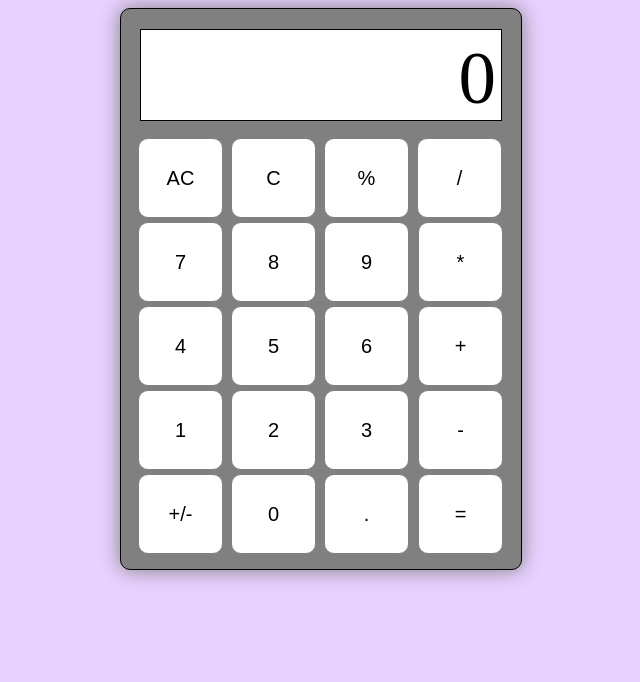
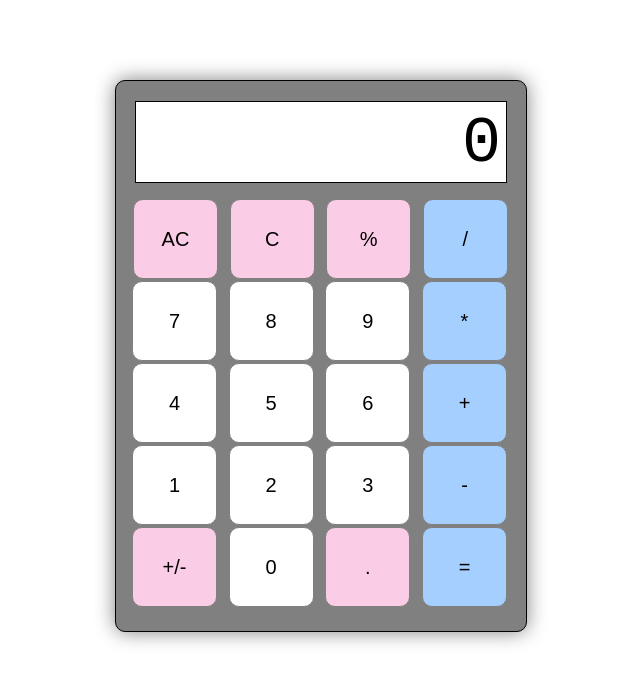
Before and after one commit to ashesx2/calculator, a plain HTML site: page index.html in a window 1280 px wide. Shown: the whole page, without its empty margins (319-959 px from the left). Drawn offline with Linux system fonts and the light colour scheme; a web font is replaced by a local one.

Commit message:
Change interface styling

```diff
--- a/index.html
+++ b/index.html
@@ -3,6 +3,8 @@
     <head>
         <title>Calculator</title>
         <link rel="stylesheet" href="styles.css">
+        <link rel="preconnect" href="https://fonts.gstatic.com">
+        <link href="https://fonts.googleapis.com/css2?family=PT+Mono&display=swap" rel="stylesheet">
     </head>
     <body>
         <div class="wrapper">
@@ -35,7 +37,7 @@
                         <button class="operator" id="multiply">*</button>
                         <button class="operator" id="add">+</button>
                         <button class="operator" id="subtract">-</button>
-                        <button id="equals">=</button>
+                        <button class="operator" id="equals">=</button>
                     </div>
                 </div>
             </div>
--- a/scripts.js
+++ b/scripts.js
@@ -167,6 +167,7 @@ decimalButton.addEventListener("click", function() {
 
 const negationButton = document.getElementById("negation");
 negationButton.addEventListener("click", function() {
+    // check if already negative
     let newVal = "-";
     displayVal = newVal.concat(displayVal);
     updateDisplay(displayVal);
--- a/styles.css
+++ b/styles.css
@@ -1,14 +1,17 @@
 html {
-    background: rgb(232, 208, 255);
+    background: rgb(255, 255, 255);
+    font-family: 'PT Mono', monospace;
 }
 .wrapper {
     display: flex;
+    align-items: center;
     justify-content: center;
+    margin: 5em;
 }
 
 .calculator {
-    height: 560px;
-    width: 400px;
+    height: 550px;
+    width: 410px;
     border: thin solid black;
     border-radius: 10px;
     background-color: grey;
@@ -16,23 +19,22 @@ html {
 }
 
 .display-container {
-    height: 80px;
-    width: 350px;
+    height: 70px;
+    width: 360px;
     background-color: white;
     border: thin solid black;
     margin: 20px auto auto auto;
     padding: 5px;
 }
 
-/* Max 9 numbers*/
 #display {
-    font-size: 75px;
+    font-size: 65px;
     text-align: end;
 }
 
 .button-row {
-    margin: 15px 15px 0px 15px;
-    width: 380px;
+    margin: 15px 0px 0px 16px;
+    width: 385px;
 }
 
 .button-wrapper {
@@ -42,7 +44,7 @@ html {
 
 .numpad-container {
     margin: 0px 0px 0px 15px;
-    width: 280px;
+    width: 290px;
 }
 
 .button-column {
@@ -53,7 +55,7 @@ html {
 button {
     height: 80px;
     width: 85px;
-    margin: 2px;
+    margin: 1px;
     font-size: 20px;
     background: white;
     border: thin solid grey;
@@ -63,3 +65,16 @@ button {
 button:hover {
     background: lightgray;
 }
+
+.operator {
+    background:rgb(165, 207, 255);
+}
+.operator:hover {
+    background:rgb(146, 183, 224);
+}
+.config {
+    background: rgb(250, 204, 229);
+}
+.config:hover {
+    background: rgb(219, 177, 200);
+}
```
Also changed, not shown: 1 other file.
